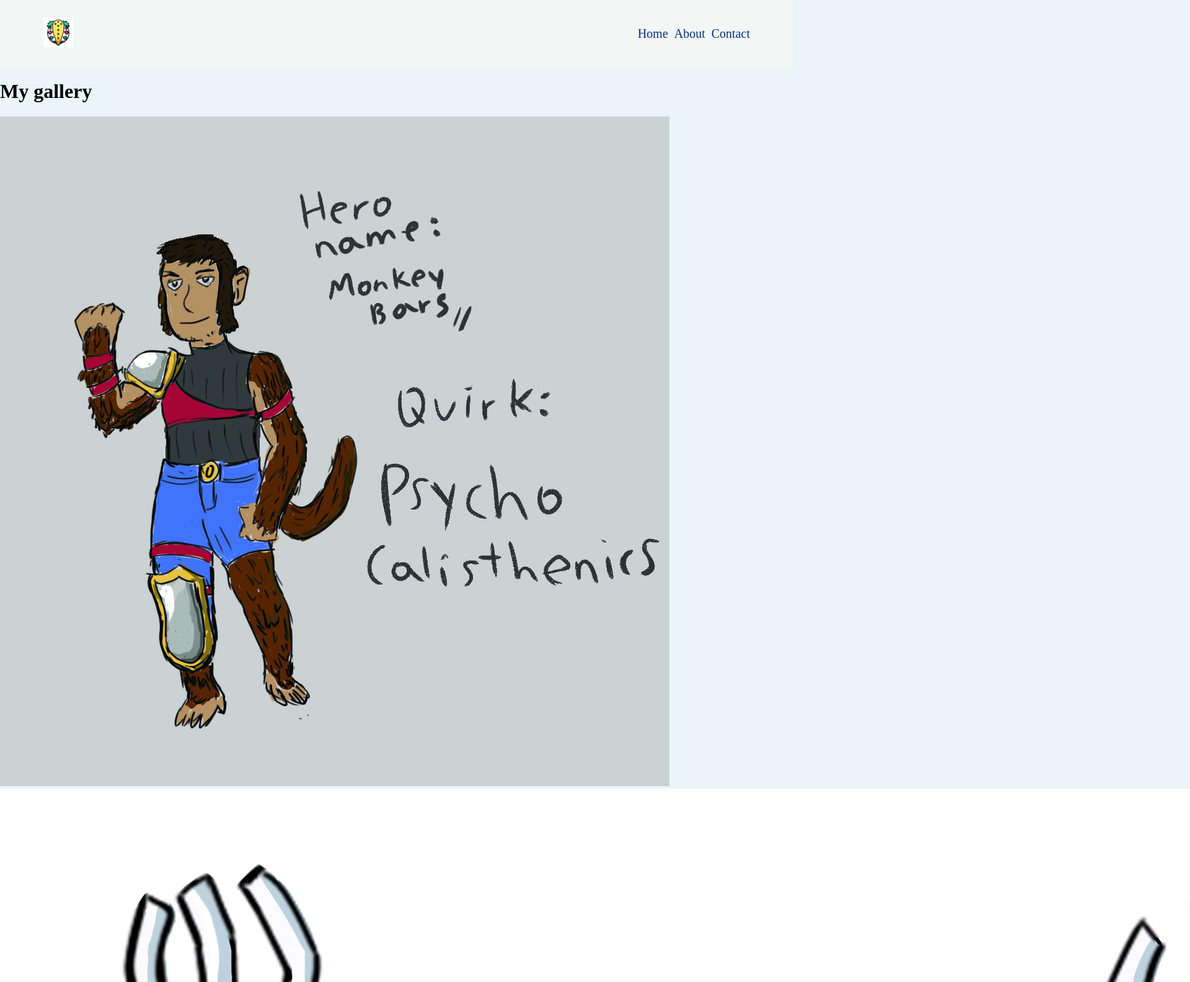
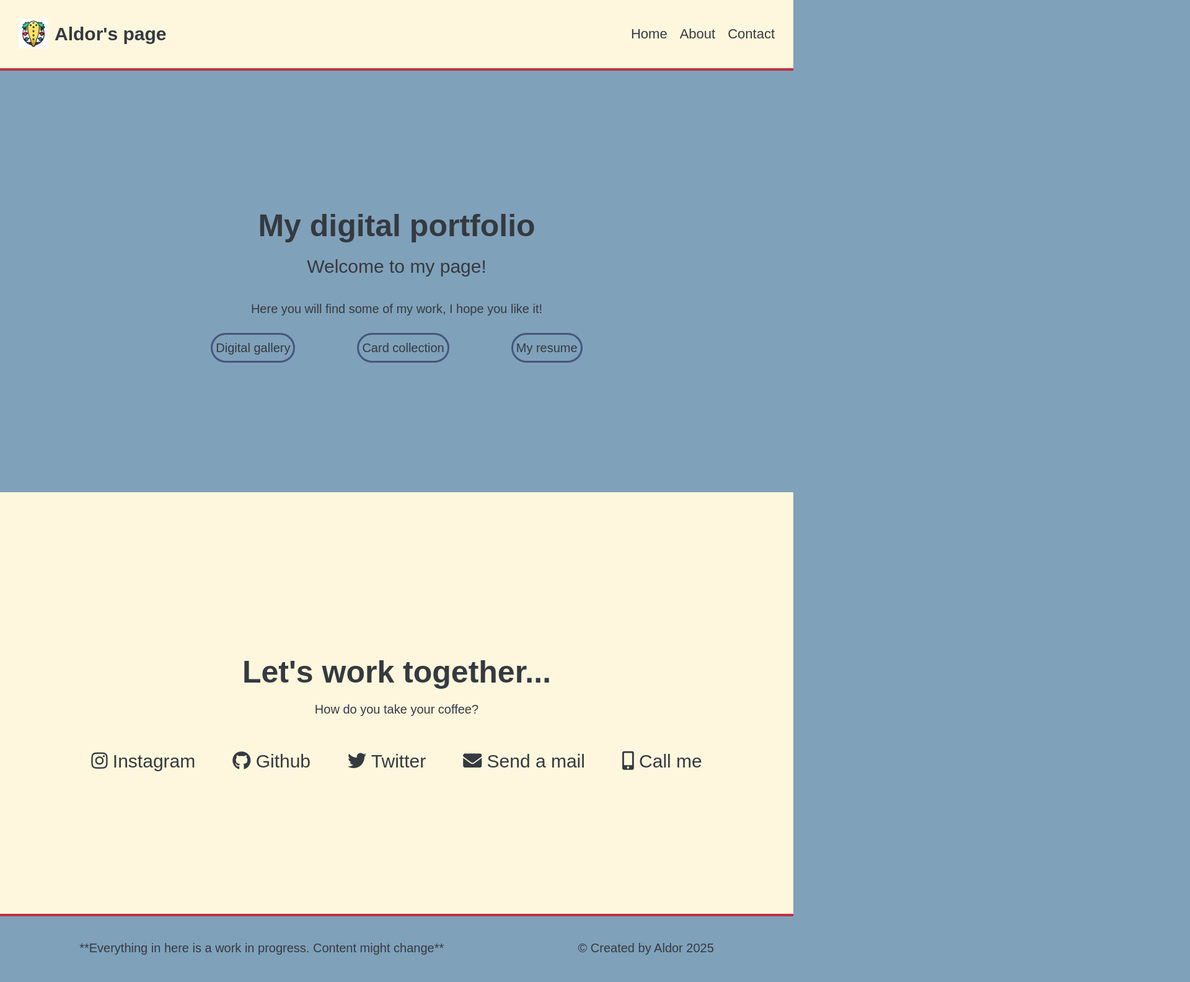
Before and after one commit to Aldor2000/gallery-project, a plain HTML site: page index.html in a window 1280 px wide. Shown: the top 1584 px of the page at 62% size, 1920 px wide, since content can reach past the window. Drawn offline with Linux system fonts and the light colour scheme.

Commit message:
finished all the work on the main page

```diff
--- a/index.html
+++ b/index.html
@@ -4,31 +4,88 @@
     <meta charset="UTF-8" />
     <meta name="viewport" content="width=device-width, initial-scale=1.0" />
     <title>My drawing gallery</title>
+    <link
+      rel="stylesheet"
+      href="https://use.fontawesome.com/releases/v5.8.2/css/all.css"
+      integrity="sha384-oS3vJWv+0UjzBfQzYUhtDYW+Pj2yciDJxpsK1OYPAYjqT085Qq/1cq5FLXAZQ7Ay"
+      crossorigin="anonymous"
+    />
     <link rel="stylesheet" href="styles.css" />
   </head>
   <body>
+    <div id="wrapper">
       <header class="masthead">
-      <div class="container">
           <nav class="primary-nav">
             <h1 class="sr-only">My gallery</h1>
-          <a href='index.html'><img src='images\favicon.ico' alt="logo"></a>
+            <div class="left-nav">
+              <a href="index.html"
+                ><img src="images\favicon.ico" alt="logo"
+              /></a>
+              <h1>Aldor's page</h1>
+            </div>
+
             <ul class="nav-links">
               <li><a href="index.html" class="nav-link">Home</a></li>
               <li><a href="about.html" class="nav-link">About</a></li>
               <li><a href="contact.html" class="nav-link">Contact</a></li>
             </ul>
           </nav>
+
+      </header>
+      <main>
+        <!-- START WELCOME SECTION -->
+        <section class="welcome-section">
+          <h1 class="title">My digital portfolio</h1>
+          <p class="subtitle">Welcome to my page!</p>
+          <p class="description">
+            Here you will find some of my work, I hope you like it!
+          </p>
+
+          <ul class="cta-links">
+            <li><a href="gallery.html" class="cta-link">Digital gallery</a></li>
+            <li><a href="cards.html" class="cta-link">Card collection</a></li>
+            <li><a href="resume.html" class="cta-link">My resume</a></li>
+          </ul>
+        </section>
+        <!-- END WELCOME SECTION -->
+
+        <!-- START CONTACT SECTION -->
+        <section class="contact-section">
+          <div class="contact-section-header">
+            <h2>Let's work together...</h2>
+            <p>How do you take your coffee?</p>
           </div>
-    </header>
-
-    <h1>My gallery</h1>
-    <div class="gallery">
-      <a href="drawings/sample1.jpg" data-lightbox="mygallery">
-        <img src="drawings/sample1.jpg" alt="Drawing 1" />
+          <div class="contact-links">
+            <a class="btn contact-details" href="" target="_blank">
+              <i class="fab fa-instagram"></i>
+              Instagram
             </a>
-      <a href="drawings/sample2.jpg" data-lightbox="mygallery">
-        <img src="drawings/sample2.jpg" alt="Drawing 2" />
+            <a class="btn contact-details" href="" target="_blank">
+              <i class="fab fa-github"></i>
+              Github
             </a>
+            <a class="btn contact-details" href="" target="_blank">
+              <i class="fab fa-twitter"></i>
+              Twitter
+            </a>
+            <a class="btn contact-details" href="" target="_blank">
+              <i class="fas fa-envelope"></i>
+              Send a mail
+            </a>
+            <a class="btn contact-details" href="" target="_blank">
+              <i class="fas fa-mobile-alt"></i>
+              Call me
+            </a>
+          </div>
+        </section>
+        <!-- END CONTACT SECTION -->
+      </main>
+      <!-- START FOOTER SECTION -->
+      <footer class="footer-section">
+        <p>**Everything in here is a work in progress. Content might change**</p>
+        <p>© Created by Aldor 2025</p>
+      </footer>
+      <!-- END FOOTER SECTION -->
     </div>
   </body>
 </html>
--- a/styles.css
+++ b/styles.css
@@ -1,3 +1,18 @@
+:root {
+  --primary-color: #80A1BA; /* Blue */
+  --secondary-color: #91C4C3; /* Gray */
+  --accent-color: #B4DEBD; /* Green */
+  --accent-color-2: #FFF7DD; /* Yellow */
+  --text-color-dark: #343a40; /* Dark gray */
+  --text-color-light: #f8f9fa; /* Light gray */
+
+  --main-white: #f0f0f0;
+  --main-red: #be3144;
+  --main-blue: #45567d;
+  --main-gray: #303841;
+}
+
+
 /*A guy on stackoverflow said this helps with better box sizing
 HAVE TO UNDERSTAND LATER*/
 *,
@@ -10,14 +25,16 @@ HAVE TO UNDERSTAND LATER*/
 html {
   box-sizing: border-box;
   font-family: "Helvetica Neue", Helvetica, Arial, sans-serif;
-  font-size: 1em;
+  scroll-behavior: smooth;
+  /* Set font size for easy rem calculations
+   * default document font size = 16px, 1rem = 16px, 100% = 16px
+   * (100% / 16px) * 10 = 62.5%, 1rem = 10px, 62.5% = 10px
+  */
+  font-size: 62.5%;
 }
 
-@media (prefers-reduced-motion: no-preference) {
-  html {
-    scroll-behavior: smooth;
-  }
-}
+
+
 
 /*set min height so it always ocupies the entire viewport,
 also use the dvh that takes into account mobile devices*/
@@ -25,14 +42,8 @@ body {
   margin: 0;
   min-height: 100vh;
   min-height: 100dvh;
-  font-family: Hoefler Text; /*Chose different font later in the project*/
-  background-color: rgb(233, 245, 248);
-}
-
-/*top of the page, just regular stuff here*/
-.masthead {
-  background-color: rgba(245, 245, 245, 0.9);
-  padding: 1.75rem 0;
+  font-family: 'Poppins', sans-serif; /*Chose different font later in the project*/
+  background-color: var(--primary-color);
 }
 
 /*this is to keep the max width of the content
@@ -40,6 +51,21 @@ use in the main content too, is good for reponsive containers*/
 .container {
   max-width: min(96%, 1140px);
   margin: 0 auto;
+
+}
+
+/*NAVIGATION STYLES*/
+/*top of the page, just regular stuff here*/
+.masthead {
+  background-color: var(--accent-color-2);
+  padding: 3rem 3rem;
+  position: sticky;   /* makes it stick */
+  top: 0;             /* stick at the very top */
+  z-index: 1000;
+  border-bottom: 4px solid var(--main-red);
+
+
+
 }
 
 /*this will align the items accordingly, making space between
@@ -48,6 +74,21 @@ the 2 child elements*/
   display: flex;
   justify-content: space-between;
   align-items: center;
+
+
+}
+
+/*left side of the nav, logo and title*/
+.left-nav {
+  display: flex;
+  align-items: center;
+  gap: 10px;
+}
+
+.left-nav > h1 {
+  font-size: 3rem;
+  color: var(--text-color-dark);
+  margin: 0;
 }
 
 /*make them flex too, and reset the list style*/
@@ -56,14 +97,15 @@ the 2 child elements*/
   list-style: none;
   margin: 0;
   padding: 0;
+
 }
 
 /*margin to keep the links away from each other*/
 .nav-links li {
-  margin-left: 10px;
+  margin-left: 2rem;
 }
 /*so the first link doesnt have a margin on the left*/
-nav-links li:first-child {
+.nav-links li:first-child {
   margin-left: 0;
 }
 
@@ -71,13 +113,16 @@ nav-links li:first-child {
 /*put the different link styles here*/
 .nav-link {
   text-decoration: none;
-  color: rgb(0, 53, 128);
-  font-size: 1.25rem;
+  color: var(--text-color-dark);
+  font-size: 2.2rem;
+
+
 }
 
 /*Create effect for link states, hover, active, etc*/
 .nav-link:hover {
-  color: rgb(73, 0, 106);
+  color: var(--main-blue);
+
 }
 
 /*screen reader only class for accesibility */
@@ -93,3 +138,139 @@ nav-links li:first-child {
   margin: -1px;
   white-space: nowrap;
 }
+
+/*MAIN CONTENT STYLES*/
+.welcome-section {
+  min-height: 85vh;
+  display: flex;
+  flex-direction: column;
+  justify-content: center;
+  align-items: center;
+  padding: 2rem 1rem;
+}
+
+.title {
+  font-size: 5rem;
+  color: var(--text-color-dark);
+  text-align: center;
+  margin: 0;
+}
+
+.subtitle {
+  font-size: 3rem;
+  color: var(--text-color-dark);
+  text-align: center;
+  margin-top: 2rem;
+}
+
+.description {
+  font-size: 2rem;
+  color: var(--text-color-dark);
+  text-align: center;
+  max-width: 600px;
+  margin-top: 1rem;
+}
+
+/*flex and resting the style*/
+.cta-links {
+  display: flex;
+  list-style: none;
+  margin: 0;
+  padding: 0;
+  margin-top: 2rem;
+}
+
+/*margin to keep the links away from each other*/
+.cta-links li {
+  margin-left: 10rem;
+}
+/*so the first link doesnt have a margin on the left*/
+.cta-links li:first-child {
+  margin-left: 0;
+}
+
+/*link styles*/
+/*put the different link styles here*/
+.cta-link {
+  text-decoration: none;
+  color: var(--text-color-dark);
+  font-size: 2rem;
+  padding: 1rem 0.5rem;
+  border: #45567d 3px solid;
+  border-radius: 30px;
+}
+
+/*Create effect for link states, hover, active, etc*/
+.cta-link:hover {
+  color: var(--main-blue);
+}
+
+
+/*CONTACT SECTION*/
+.contact-section {
+  display: flex;
+  flex-direction: column;
+  background-color: var(--accent-color-2);
+  padding: 2rem 1rem;
+  align-items: center;
+  text-align: center;
+  justify-content: center;
+  min-height: 85vh;
+}
+.contact-section-header > h2 {
+  font-size: 5rem;
+  margin-bottom: 0.5rem;
+  color: var(--text-color-dark);
+}
+.contact-section-header > p {
+  font-size: 2rem;
+  margin-bottom: 0.5rem;
+  color: var(--text-color-dark);
+}
+
+
+.contact-links{
+  display: flex;
+  justify-content: center;
+  gap : 2rem;
+  flex-wrap: wrap;
+  margin-top: 4rem;
+}
+
+.contact-links > a{
+  text-decoration: none;
+  color:var(--text-color-dark);
+
+}
+
+.contact-details{
+  font-size: 3rem;
+  transition: transform 0.3s ease-out;
+}
+
+.contact-details:hover{
+  transform: translateY(8px);
+}
+
+.btn {
+  display: inline-block;
+  padding: 1rem 2rem;
+  border-radius: 2px;
+}
+
+.footer-section {
+  display: flex;
+  align-items: center;
+  justify-content: space-around;
+  background-color: var(--accent-color-1);
+  text-align: center;
+  padding: 2rem;
+  font-size: 1.4rem;
+  border-top: 4px solid var(--main-red);
+  color: var(--text-color-dark);
+}
+
+.footer-section > p {
+  margin: 2rem;
+  font-size: 2rem;
+}
```
Lines whose indentation alone changed are shown as unchanged.
